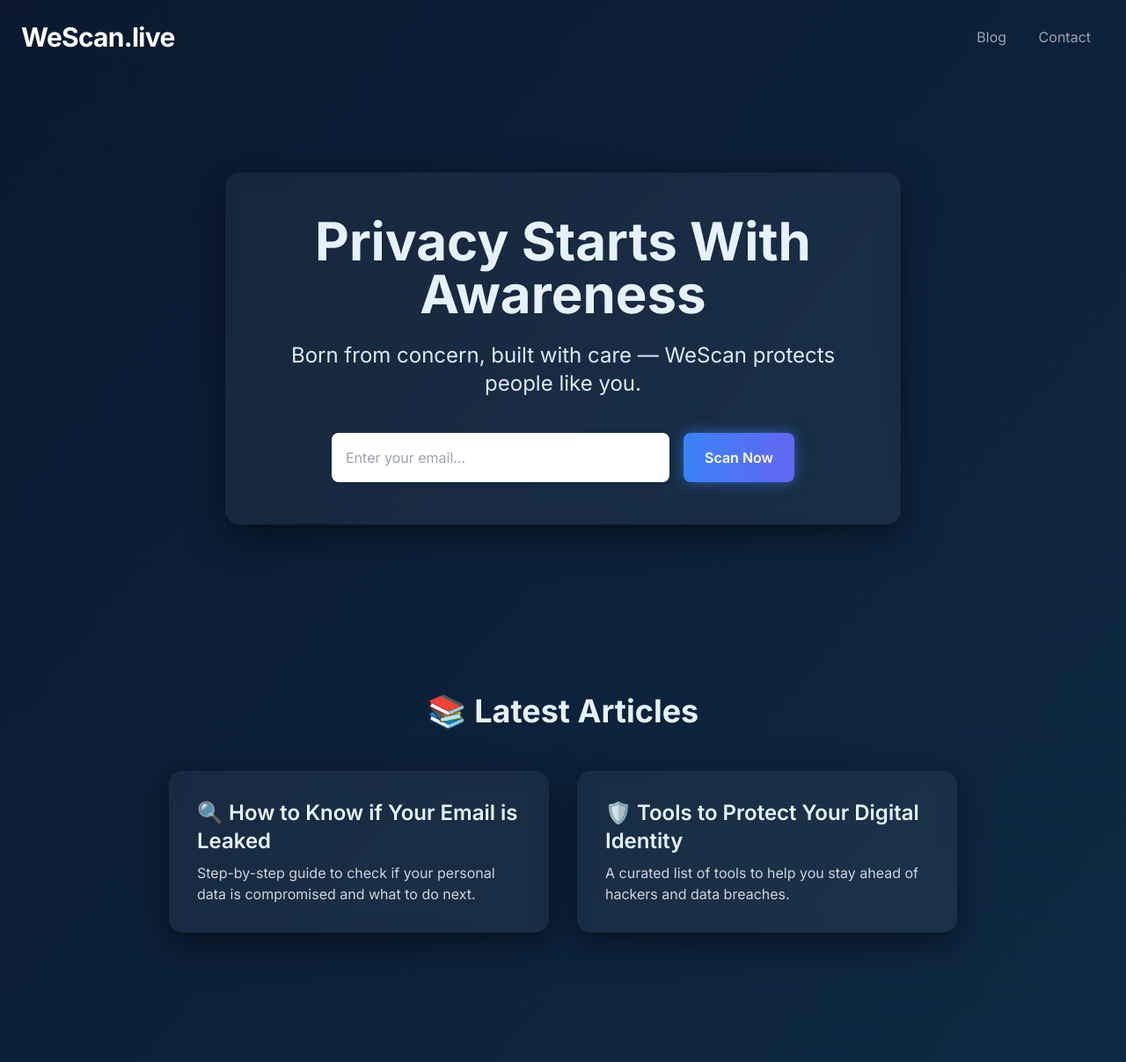
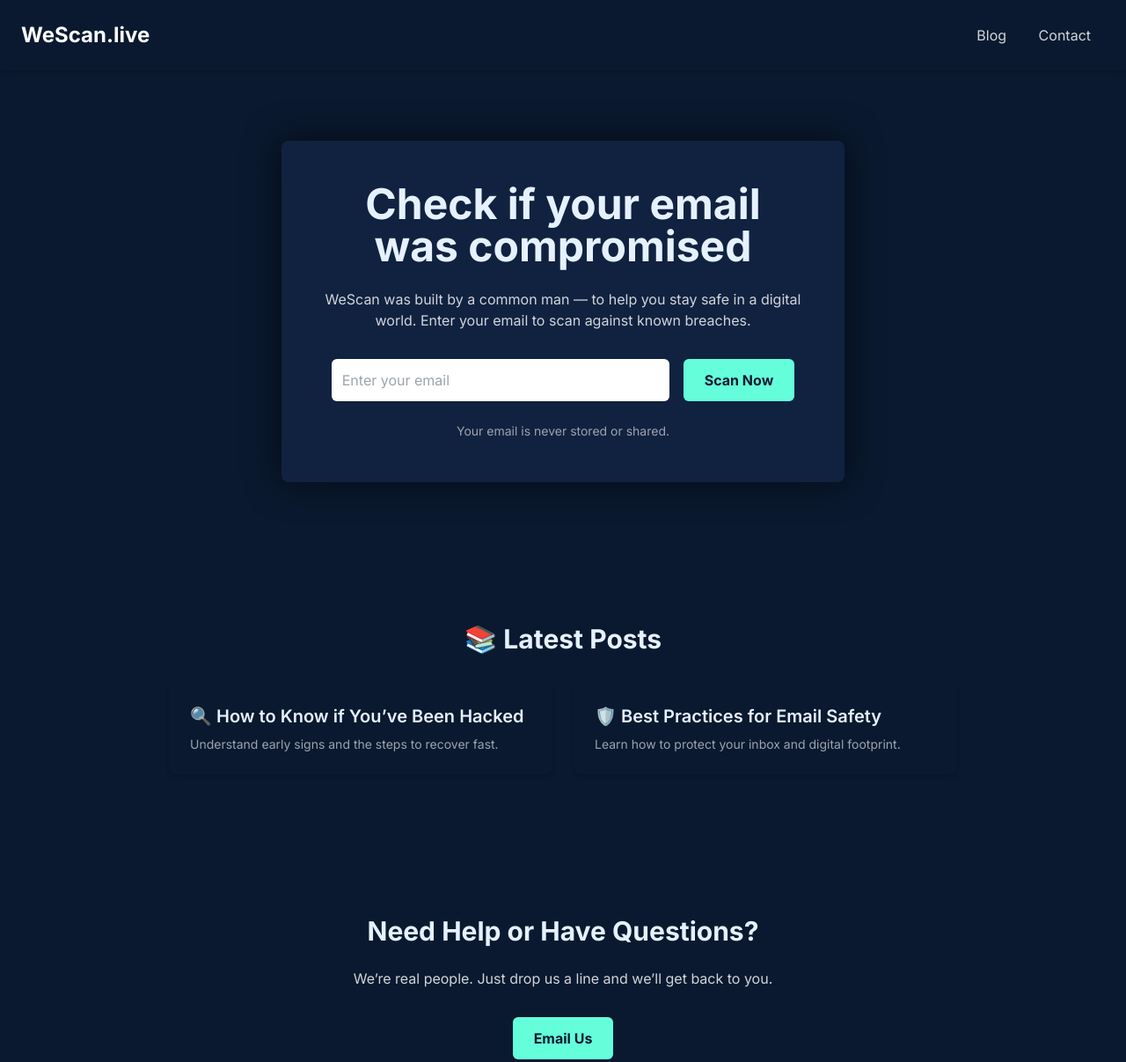
Before and after one commit to wescanlive/wescanlive, a plain HTML site: page index.html in a window 1280 px wide. Shown: the top 1207 px of the page at 88% size. Drawn offline with nearby package versions, Linux system fonts and the light colour scheme.

Commit message:
Update index.html

```diff
--- a/index.html
+++ b/index.html
@@ -8,63 +8,66 @@
     <link href="https://fonts.googleapis.com/css2?family=Inter:wght@400;600;700&display=swap" rel="stylesheet">
     <style>
       body {
-        background: linear-gradient(to bottom right, #0a192f, #0f2b46);
+        background-color: #0a192f;
         color: #e6f1ff;
         font-family: 'Inter', sans-serif;
       }
-      .glass {
-        background: rgba(255, 255, 255, 0.05);
-        backdrop-filter: blur(10px);
-        border-radius: 1rem;
-        box-shadow: 0 12px 40px rgba(0, 0, 0, 0.5);
-        transition: all 0.4s ease-in-out;
+      .main-card {
+        background-color: #112240;
+        border-radius: 0.5rem;
+        padding: 3rem;
+        max-width: 640px;
+        margin: auto;
+        box-shadow: 0 0 40px rgba(0, 0, 0, 0.6);
       }
-      .glass:hover {
-        transform: scale(1.02);
+      .action-btn {
+        background-color: #64ffda;
+        color: #0a192f;
+        font-weight: bold;
+        padding: 0.75rem 1.5rem;
+        border-radius: 0.375rem;
+        transition: transform 0.2s, box-shadow 0.3s;
       }
-      .glow-btn {
-        background: linear-gradient(90deg, #3b82f6, #6366f1);
-        box-shadow: 0 0 15px rgba(59, 130, 246, 0.6);
-        transition: transform 0.2s;
-      }
-      .glow-btn:hover {
-        transform: scale(1.05);
-        box-shadow: 0 0 20px rgba(99, 102, 241, 0.8);
+      .action-btn:hover {
+        transform: scale(1.03);
+        box-shadow: 0 0 15px rgba(100, 255, 218, 0.8);
       }
     </style>
   </head>
-  <body class="min-h-screen">
-    <header class="w-full p-6 flex justify-between items-center">
-      <div class="text-3xl font-extrabold text-white tracking-tight">WeScan.live</div>
+  <body class="min-h-screen flex flex-col">
+    <header class="p-6 flex justify-between items-center bg-[#0f2a40] shadow-md">
+      <div class="text-2xl font-bold text-white">WeScan.live</div>
       <nav>
-        <a href="#blog" class="text-gray-400 hover:text-white px-4 transition-colors">Blog</a>
-        <a href="#contact" class="text-gray-400 hover:text-white px-4 transition-colors">Contact</a>
+        <a href="#blog" class="text-gray-300 hover:text-white px-4">Blog</a>
+        <a href="#contact" class="text-gray-300 hover:text-white px-4">Contact</a>
       </nav>
     </header>
 
-    <section class="text-center py-28 px-6">
-      <div class="glass max-w-3xl mx-auto p-12">
-        <h1 class="text-5xl md:text-6xl font-bold mb-6 leading-tight">Privacy Starts With Awareness</h1>
-        <p class="text-xl md:text-2xl text-blue-100 mb-10">Born from concern, built with care — WeScan protects people like you.</p>
+    <main class="flex-1 py-20 px-4">
+      <div class="main-card text-center">
+        <h1 class="text-4xl md:text-5xl font-bold mb-6">Check if your email was compromised</h1>
+        <p class="mb-6 text-gray-300">WeScan was built by a common man — to help you stay safe in a digital world. Enter your email to scan against known breaches.</p>
 
-        <div class="mt-6 flex flex-col md:flex-row gap-4 justify-center">
-          <input type="email" placeholder="Enter your email..." class="p-4 rounded-lg text-gray-900 w-full md:w-96 shadow-md" />
-          <button class="px-6 py-3 glow-btn rounded-lg text-white font-semibold">Scan Now</button>
-        </div>
+        <form class="flex flex-col md:flex-row gap-4 justify-center mt-8">
+          <input type="email" placeholder="Enter your email" required class="p-3 rounded-md w-full md:w-96 text-gray-800 shadow-sm" />
+          <button type="submit" class="action-btn">Scan Now</button>
+        </form>
+
+        <p class="mt-6 text-sm text-gray-400">Your email is never stored or shared.</p>
       </div>
-    </section>
+    </main>
 
-    <section id="blog" class="py-20 px-6 bg-[#0f2a40] bg-opacity-40">
+    <section id="blog" class="py-20 px-6 bg-[#0f2a40]">
       <div class="max-w-4xl mx-auto">
-        <h2 class="text-4xl font-bold mb-12 text-center">📚 Latest Articles</h2>
-        <div class="grid md:grid-cols-2 gap-8">
-          <div class="glass p-8">
-            <h3 class="text-2xl font-semibold mb-2">🔍 How to Know if Your Email is Leaked</h3>
-            <p class="text-base text-gray-300">Step-by-step guide to check if your personal data is compromised and what to do next.</p>
+        <h2 class="text-3xl font-bold mb-8 text-center">📚 Latest Posts</h2>
+        <div class="grid md:grid-cols-2 gap-6">
+          <div class="bg-[#112240] p-6 rounded-lg shadow-md">
+            <h3 class="text-xl font-semibold mb-2">🔍 How to Know if You’ve Been Hacked</h3>
+            <p class="text-sm text-gray-400">Understand early signs and the steps to recover fast.</p>
           </div>
-          <div class="glass p-8">
-            <h3 class="text-2xl font-semibold mb-2">🛡️ Tools to Protect Your Digital Identity</h3>
-            <p class="text-base text-gray-300">A curated list of tools to help you stay ahead of hackers and data breaches.</p>
+          <div class="bg-[#112240] p-6 rounded-lg shadow-md">
+            <h3 class="text-xl font-semibold mb-2">🛡️ Best Practices for Email Safety</h3>
+            <p class="text-sm text-gray-400">Learn how to protect your inbox and digital footprint.</p>
           </div>
         </div>
       </div>
@@ -73,12 +76,12 @@
     <section id="contact" class="py-20 px-6">
       <div class="max-w-xl mx-auto text-center">
         <h2 class="text-3xl font-bold mb-6">Need Help or Have Questions?</h2>
-        <p class="mb-8 text-blue-100">We’re real people. Just drop us a line and we’ll get back to you.</p>
-        <a href="mailto:support@wescan.live" class="glow-btn px-6 py-3 rounded-lg text-white font-semibold inline-block">Email Us</a>
+        <p class="mb-8 text-gray-300">We’re real people. Just drop us a line and we’ll get back to you.</p>
+        <a href="mailto:support@wescan.live" class="action-btn inline-block">Email Us</a>
       </div>
     </section>
 
-    <footer class="text-center py-10 text-sm text-gray-400">
+    <footer class="text-center py-10 text-sm text-gray-500">
       &copy; 2025 WeScan.live — Built to protect, not to profit.
     </footer>
   </body>
```
